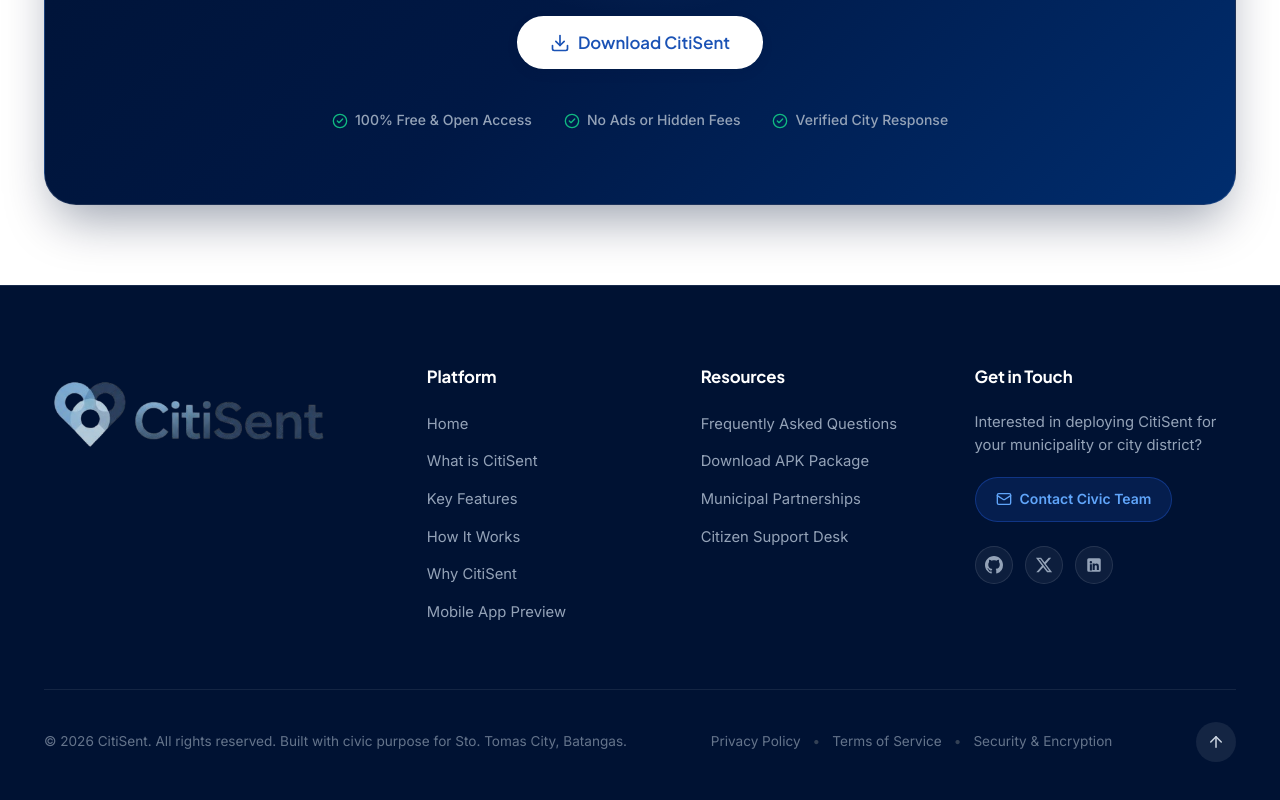
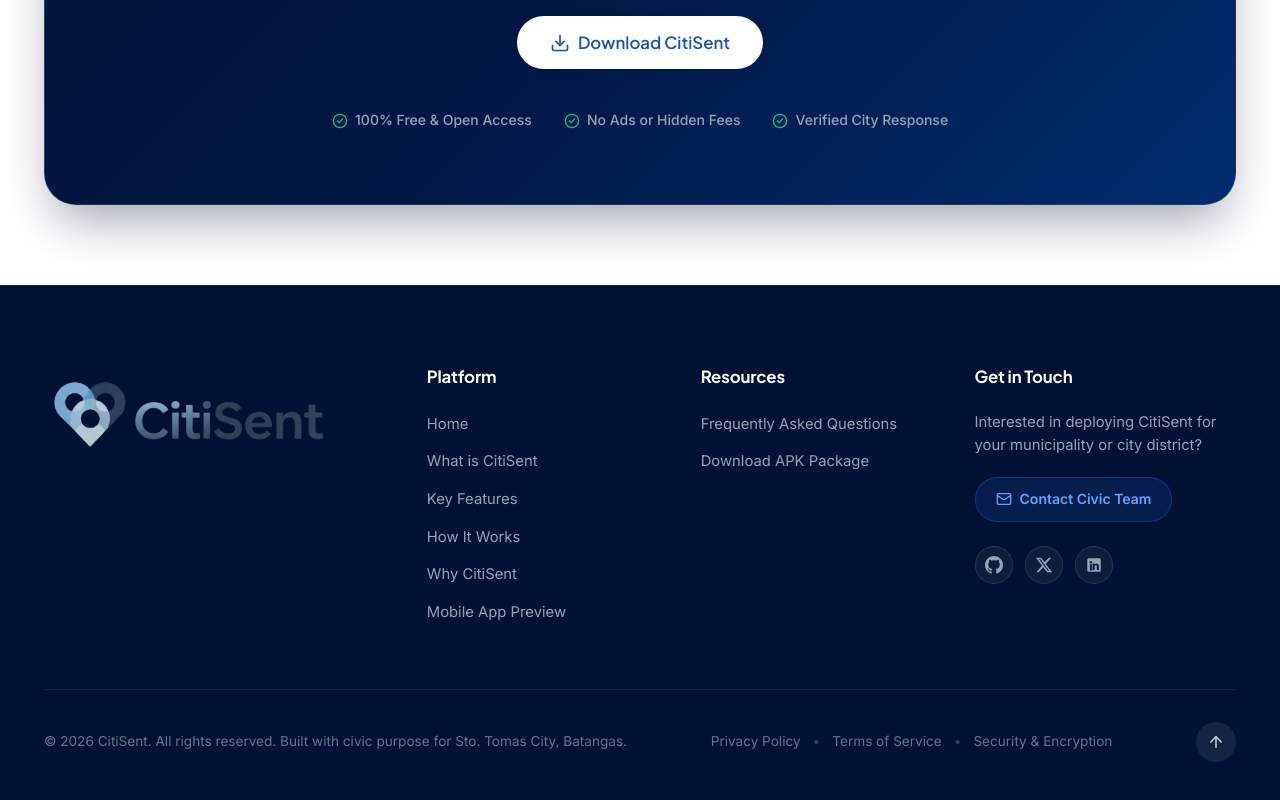
Before and after one commit to CitiSent-Project/CitiSent-Official, a React (Vite) app: page / in a window 1280 px wide. Shown: the part 9104-9904 px from the top of the page. Built offline with nearby package versions, Linux system fonts and the light colour scheme.

Commit message:
remove the things in footer

```diff
--- a/src/components/Footer/Footer.jsx
+++ b/src/components/Footer/Footer.jsx
@@ -58,8 +58,6 @@
             <ul className="footer-links">
               <li><a href="#faq" onClick={(e) => handleLinkClick(e, '#faq')}>Frequently Asked Questions</a></li>
               <li><a href={APP_DOWNLOAD_LINKS.directApk} download>Download APK Package</a></li>
-              <li><a href={`mailto:${APP_DOWNLOAD_LINKS.partnershipEmail}`}>Municipal Partnerships</a></li>
-              <li><a href={`mailto:${APP_DOWNLOAD_LINKS.supportEmail}`}>Citizen Support Desk</a></li>
             </ul>
           </div>
 
@@ -77,17 +75,17 @@
             <div className="footer-socials">
               <a href="https://github.com/DarrenGuev/CitiSent-Official" target="_blank" rel="noopener noreferrer" aria-label="GitHub" className="social-icon">
                 <svg width="18" height="18" viewBox="0 0 24 24" fill="currentColor">
-                  <path d="M12 0C5.37 0 0 5.37 0 12c0 5.31 3.435 9.795 8.205 11.385.6.105.825-.255.825-.57 0-.285-.015-1.23-.015-2.235-3.015.555-3.795-.735-4.035-1.41-.135-.345-.72-1.41-1.23-1.695-.42-.225-1.02-.78-.015-.795.945-.015 1.62.87 1.845 1.23 1.08 1.815 2.805 1.305 3.495.99.105-.78.42-1.305.765-1.605-2.67-.3-5.46-1.335-5.46-5.925 0-1.305.465-2.385 1.23-3.225-.12-.3-.54-1.53.12-3.18 0 0 1.005-.315 3.3 1.23.96-.27 1.98-.405 3-.405s2.04.135 3 .405c2.295-1.56 3.3-1.23 3.3-1.23.66 1.65.24 2.88.12 3.18.765.84 1.23 1.905 1.23 3.225 0 4.605-2.805 5.625-5.475 5.925.435.375.81 1.095.81 2.22 0 1.605-.015 2.895-.015 3.3 0 .315.225.69.825.57A12.02 12.02 0 0024 12c0-6.63-5.37-12-12-12z"/>
+                  <path d="M12 0C5.37 0 0 5.37 0 12c0 5.31 3.435 9.795 8.205 11.385.6.105.825-.255.825-.57 0-.285-.015-1.23-.015-2.235-3.015.555-3.795-.735-4.035-1.41-.135-.345-.72-1.41-1.23-1.695-.42-.225-1.02-.78-.015-.795.945-.015 1.62.87 1.845 1.23 1.08 1.815 2.805 1.305 3.495.99.105-.78.42-1.305.765-1.605-2.67-.3-5.46-1.335-5.46-5.925 0-1.305.465-2.385 1.23-3.225-.12-.3-.54-1.53.12-3.18 0 0 1.005-.315 3.3 1.23.96-.27 1.98-.405 3-.405s2.04.135 3 .405c2.295-1.56 3.3-1.23 3.3-1.23.66 1.65.24 2.88.12 3.18.765.84 1.23 1.905 1.23 3.225 0 4.605-2.805 5.625-5.475 5.925.435.375.81 1.095.81 2.22 0 1.605-.015 2.895-.015 3.3 0 .315.225.69.825.57A12.02 12.02 0 0024 12c0-6.63-5.37-12-12-12z" />
                 </svg>
               </a>
               <a href="#" onClick={(e) => e.preventDefault()} aria-label="X / Twitter" className="social-icon">
                 <svg width="18" height="18" viewBox="0 0 24 24" fill="currentColor">
-                  <path d="M18.244 2.25h3.308l-7.227 8.26 8.502 11.24H16.17l-5.214-6.817L4.99 21.75H1.68l7.73-8.835L1.254 2.25H8.08l4.713 6.231zm-1.161 17.52h1.833L7.084 4.126H5.117z"/>
+                  <path d="M18.244 2.25h3.308l-7.227 8.26 8.502 11.24H16.17l-5.214-6.817L4.99 21.75H1.68l7.73-8.835L1.254 2.25H8.08l4.713 6.231zm-1.161 17.52h1.833L7.084 4.126H5.117z" />
                 </svg>
               </a>
               <a href="#" onClick={(e) => e.preventDefault()} aria-label="LinkedIn" className="social-icon">
                 <svg width="18" height="18" viewBox="0 0 24 24" fill="currentColor">
-                  <path d="M19 3a2 2 0 0 1 2 2v14a2 2 0 0 1-2 2H5a2 2 0 0 1-2-2V5a2 2 0 0 1 2-2h14m-.5 15.5v-5.3a3.26 3.26 0 0 0-3.26-3.26c-.85 0-1.84.52-2.28 1.3v-1.11h-2.79v8.37h2.79v-4.93c0-.77.62-1.4 1.39-1.4a1.4 1.4 0 0 1 1.4 1.4v4.93h2.75M6.46 10.9v8.37H9.2V10.9H6.46M7.83 6.75a1.64 1.64 0 0 0-1.64 1.64 1.64 1.64 0 0 0 1.64 1.64 1.64 1.64 0 0 0 1.64-1.64 1.64 1.64 0 0 0-1.64-1.64z"/>
+                  <path d="M19 3a2 2 0 0 1 2 2v14a2 2 0 0 1-2 2H5a2 2 0 0 1-2-2V5a2 2 0 0 1 2-2h14m-.5 15.5v-5.3a3.26 3.26 0 0 0-3.26-3.26c-.85 0-1.84.52-2.28 1.3v-1.11h-2.79v8.37h2.79v-4.93c0-.77.62-1.4 1.39-1.4a1.4 1.4 0 0 1 1.4 1.4v4.93h2.75M6.46 10.9v8.37H9.2V10.9H6.46M7.83 6.75a1.64 1.64 0 0 0-1.64 1.64 1.64 1.64 0 0 0 1.64 1.64 1.64 1.64 0 0 0 1.64-1.64 1.64 1.64 0 0 0-1.64-1.64z" />
                 </svg>
               </a>
             </div>
--- a/src/config/downloadLinks.js
+++ b/src/config/downloadLinks.js
@@ -18,9 +18,6 @@
   // Demo Video / Documentation
   demoVideo: "https://www.youtube.com/watch?v=dQw4w9WgXcQ",
 
-  // Contact Email for Inquiries & Municipal Partnerships
-  supportEmail: "support@citisent.org",
-  partnershipEmail: "partnerships@citisent.org"
 };
 
 export const APP_STATS = {
```
